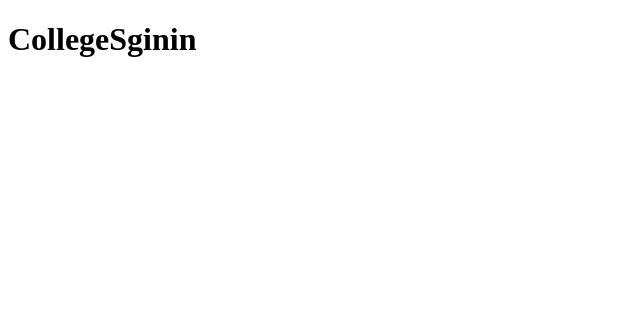
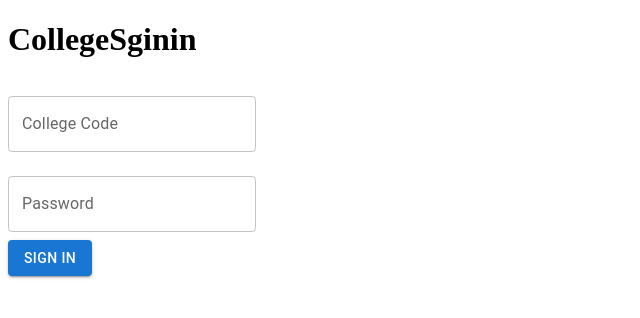
Before and after one commit to aftabMansoori/Don-t-Go-Depresso-Frontend, a React (Create React App) app: page /college/signin in a window 1280 px wide. Shown: the top 318 px of the page, without its empty margins (0-640 px from the left). Built offline with nearby package versions, Linux system fonts and the light colour scheme.

Commit message:
added college sigin page

```diff
--- a/src/Pages/CollegeSignin.jsx
+++ b/src/Pages/CollegeSignin.jsx
@@ -1,11 +1,73 @@
-import React from 'react'
+import React, { useState } from "react";
+import { useDispatch, useSelector } from "react-redux";
+import { useHistory } from "react-router";
+import { collegeLogin } from "../redux/action/collegeAction";
 
-import { TextField, Button } from '@mui/material'
+import { TextField, Button } from "@mui/material";
 
 export default function CollegeSignin() {
-    return (
-        <div>
-            <h1>CollegeSginin</h1>
-        </div>
-    )
+  const dispatch = useDispatch();
+  const history = useHistory();
+
+  const [collegeCode, setCollegeCode] = useState();
+  const [password, setPassword] = useState();
+  const [loading, setLoading] = useState(false);
+  const [msg, setMsg] = useState("");
+
+  const handleSubmit = (e) => {
+    e.preventDefault();
+    if (!collegeCode || !password) {
+      setMsg("Please fill the required fields");
+    } else {
+      try {
+        setLoading(true);
+        setMsg("");
+        dispatch(collegeLogin(collegeCode, password));
+        //   .then(() => {
+        //     history.push("/");
+        //   })
+        //   .catch((e) => {
+        //     console.log(e);
+        //     setMsg("Input fields are invalid");
+        //   });
+      } catch (err) {
+        console.log(err);
+        setMsg("There was an error while login");
+      }
+      setLoading(false);
+    }
+  };
+
+  return (
+    <div>
+      <h1>CollegeSginin</h1>
+      <h4>{msg}</h4>
+      <div>
+        <TextField
+          id="outlined-basic"
+          label="College Code"
+          margin="normal"
+          variant="outlined"
+          onChange={(e) => setCollegeCode(e.target.value)}
+        />
+      </div>
+      <div>
+        <TextField
+          id="outlined-basic"
+          label="Password"
+          margin="normal"
+          variant="outlined"
+          onChange={(e) => setPassword(e.target.value)}
+        />
+      </div>
+      <Button
+        disabled={loading}
+        onClick={handleSubmit}
+        variant="contained"
+        type="submit"
+      >
+        Sign In
+      </Button>
+    </div>
+  );
 }
--- a/src/Pages/CollegeSignup.jsx
+++ b/src/Pages/CollegeSignup.jsx
@@ -1,65 +1,128 @@
-import React, { useState } from 'react'
-import { useDispatch, useSelector } from 'react-redux'
-import { useHistory } from 'react-router'
-import { collegeRegister } from '../redux/action/collegeAction'
+import React, { useState } from "react";
+import { useDispatch, useSelector } from "react-redux";
+import { useHistory } from "react-router";
+import { collegeRegister } from "../redux/action/collegeAction";
 
-import { TextField, Button } from '@mui/material'
+import { TextField, Button } from "@mui/material";
 
 export default function CollegeSignup() {
-    const dispatch = useDispatch()
-    const history = useHistory()
+  const dispatch = useDispatch();
+  const history = useHistory();
 
-    const [college, setCollege] = useState({ collegeCode: "", collegeName: "", password: "", confPassword: "", collegePhoneNo: "", collegeAddress: "", collegeLocation: "" })
-    const [loading, setLoading] = useState(false)
+  const [college, setCollege] = useState({
+    collegeCode: "",
+    collegeName: "",
+    password: "",
+    confPassword: "",
+    collegePhoneNo: "",
+    collegeAddress: "",
+    collegeLocation: "",
+  });
+  const [loading, setLoading] = useState(false);
 
   const handleSubmit = (e) => {
-        e.preventDefault()
+    e.preventDefault();
     try {
-            setLoading(true)
+      setLoading(true);
       dispatch(collegeRegister(college))
-                // .then(() => history.push('/college/signin'))
-                // .catch((err) => {
-                //     console.log(err)
-                //     history.push('/college/signup')
-                // })
+        .then(() => history.push("/college/signin"))
+        .catch((err) => {
+          console.log(err);
+          history.push("/college/signup");
+        });
     } catch (err) {
-            setLoading(false)
-            console.log(err)
+      setLoading(false);
+      console.log(err);
     }
-        setLoading(false)
-    }
+    setLoading(false);
+  };
 
   return (
     <div>
       <h1>CollegeSignup</h1>
       <div>
-            <TextField id="outlined-basic" onChange={e => setCollege({ ...college, collegeName: e.target.value })} label="College Name" margin="normal" variant="outlined" />
+        <TextField
+          id="outlined-basic"
+          onChange={(e) =>
+            setCollege({ ...college, collegeName: e.target.value })
+          }
+          label="College Name"
+          margin="normal"
+          variant="outlined"
+        />
       </div>
       <div>
-            <TextField id="outlined-basic" onChange={e => setCollege({ ...college, collegeCode: e.target.value })} label="College Code" margin="normal"  variant="outlined" />
-
+        <TextField
+          id="outlined-basic"
+          onChange={(e) =>
+            setCollege({ ...college, collegeCode: e.target.value })
+          }
+          label="College Code"
+          margin="normal"
+          variant="outlined"
+        />
       </div>
       <div>
-            <TextField id="outlined-basic" onChange={e => setCollege({ ...college, collegePhoneNo: e.target.value })} label="Phone Number" margin="normal" variant="outlined" />
-
+        <TextField
+          id="outlined-basic"
+          onChange={(e) =>
+            setCollege({ ...college, collegePhoneNo: e.target.value })
+          }
+          label="Phone Number"
+          margin="normal"
+          variant="outlined"
+        />
       </div>
       <div>
-            <TextField id="outlined-basic" onChange={e => setCollege({ ...college, password: e.target.value })} label="Password" margin="normal" variant="outlined" />
-
+        <TextField
+          id="outlined-basic"
+          onChange={(e) => setCollege({ ...college, password: e.target.value })}
+          label="Password"
+          margin="normal"
+          variant="outlined"
+        />
       </div>
       <div>
-            <TextField id="outlined-basic" onChange={e => setCollege({ ...college, confPassword: e.target.value })} label="Confirm Password" margin="normal" variant="outlined" />
-
+        <TextField
+          id="outlined-basic"
+          onChange={(e) =>
+            setCollege({ ...college, confPassword: e.target.value })
+          }
+          label="Confirm Password"
+          margin="normal"
+          variant="outlined"
+        />
       </div>
       <div>
-            <TextField id="outlined-basic" onChange={e => setCollege({ ...college, collegeAddress: e.target.value })} label="College Address" margin="normal" variant="outlined" />
-
+        <TextField
+          id="outlined-basic"
+          onChange={(e) =>
+            setCollege({ ...college, collegeAddress: e.target.value })
+          }
+          label="College Address"
+          margin="normal"
+          variant="outlined"
+        />
       </div>
       <div>
-
-            <TextField id="outlined-basic" onChange={e => setCollege({ ...college, collegeLocation: e.target.value })} label="College Location" margin="normal" variant="outlined" />
+        <TextField
+          id="outlined-basic"
+          onChange={(e) =>
+            setCollege({ ...college, collegeLocation: e.target.value })
+          }
+          label="College Location"
+          margin="normal"
+          variant="outlined"
+        />
       </div>
-            <Button disabled={loading} variant="contained" type="submit" onClick={handleSubmit}>Sign Up</Button>
+      <Button
+        disabled={loading}
+        variant="contained"
+        type="submit"
+        onClick={handleSubmit}
+      >
+        Sign Up
+      </Button>
     </div>
-    )
+  );
 }
--- a/src/redux/action/collegeAction.jsx
+++ b/src/redux/action/collegeAction.jsx
@@ -1,19 +1,27 @@
-import { collegeSignUp, collegeSignIn, collegeSignOut } from '../../api'
-import axios from 'axios'
+import { collegeSignUp, collegeSignIn, collegeSignOut } from "../../api";
+import axios from "axios";
 
 export const collegeRegister = (college) => async (dispatch) => {
-    dispatch({ type: 'SIGNUP_REQUEST' })
-    return await axios.post(collegeSignUp(), { college })
-        .then(() => {
-            dispatch({ type: 'SIGNUP_SUCCESS' })
-        })
-        .catch((e) => {
-            console.log(e)
-            dispatch({ type: 'SIGNUP_ERROR', payload: e })
-        })
-}
+  dispatch({ type: "SIGNUP_REQUEST" });
+  return await axios
+    .post(collegeSignUp(), { college })
+    .then(() => {
+      dispatch({ type: "SIGNUP_SUCCESS" });
+    })
+    .catch((e) => {
+      console.log(e);
+      dispatch({ type: "SIGNUP_ERROR", payload: e });
+    });
+};
 
-// export const collegeSignIn = (collegeCode, password) => async (dispatch) => {
-//     const signedIn = await axios.post(CollegeSignIn(), { collegeCode, password })
-
-// }
+export const collegeLogin = (collegeCode, password) => async (dispatch) => {
+  dispatch({ type: "LOGIN_REQUEST" });
+  await axios
+    .post(collegeSignIn(), { collegeCode, password })
+    .then((response) => {
+      console.log(response.data.status);
+    })
+    .catch((err) => {
+      console.log(err);
+    });
+};
--- a/src/redux/reducer/collegeReducer.jsx
+++ b/src/redux/reducer/collegeReducer.jsx
@@ -9,16 +9,16 @@ const initState = {
   signupSuccess: false,
 
   logoutInProgress: false,
-    logoutError: null
-}
+  logoutError: null,
+};
 
 const collegeReducer = (state = initState, { type, payload }) => {
   switch (type) {
-        case 'AUTH_INFO_SUCCESS':
+    case "AUTH_INFO_SUCCESS":
       return {
         ...state,
-                isAuthenticated: payload
-            }
+        isAuthenticated: payload,
+      };
     case "LOGIN_REQUEST":
       return { ...state, loginInProgress: true, loginError: null };
     case "LOGIN_SUCCESS":
@@ -40,8 +40,8 @@ const collegeReducer = (state = initState, { type, payload }) => {
     case "LOGOUT_ERROR":
       return { ...state, logoutInProgress: false, logoutError: payload };
     default:
-            return { ...state }
+      return { ...state };
   }
-}
+};
 
-export default collegeReducer
+export default collegeReducer;
```
Lines whose indentation alone changed are shown as unchanged.
